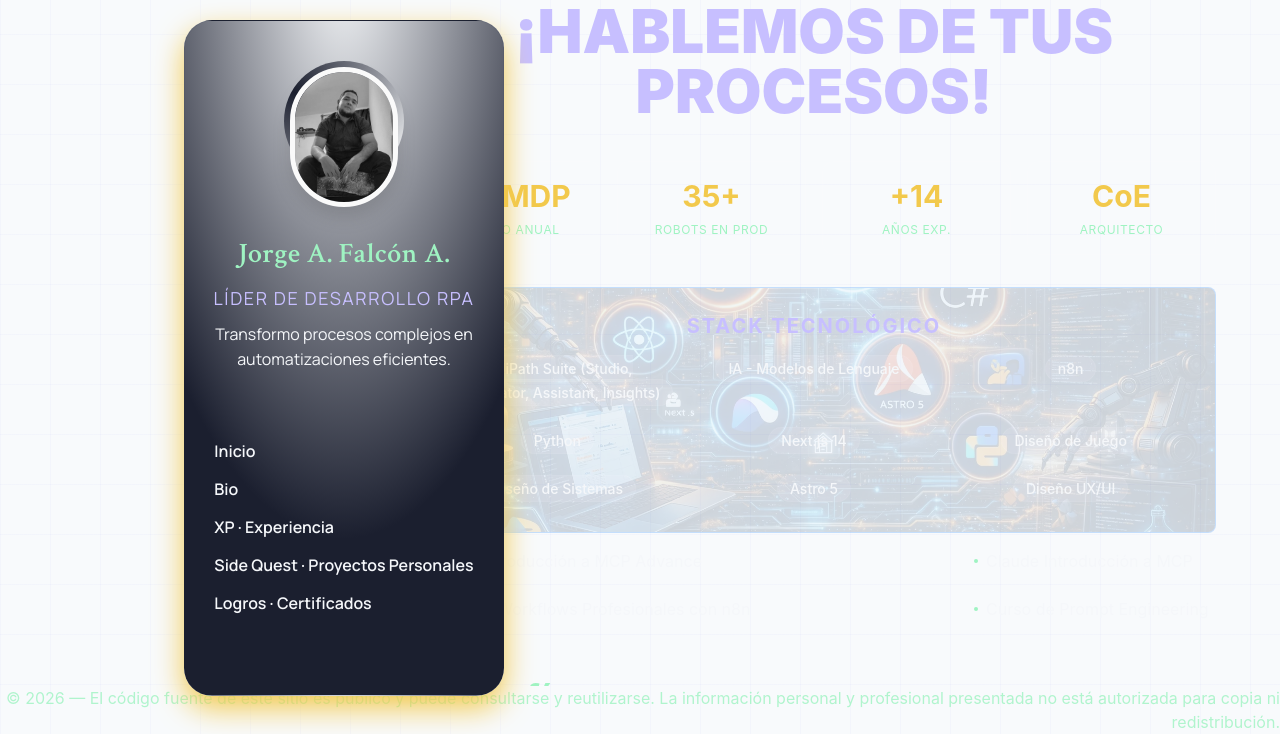
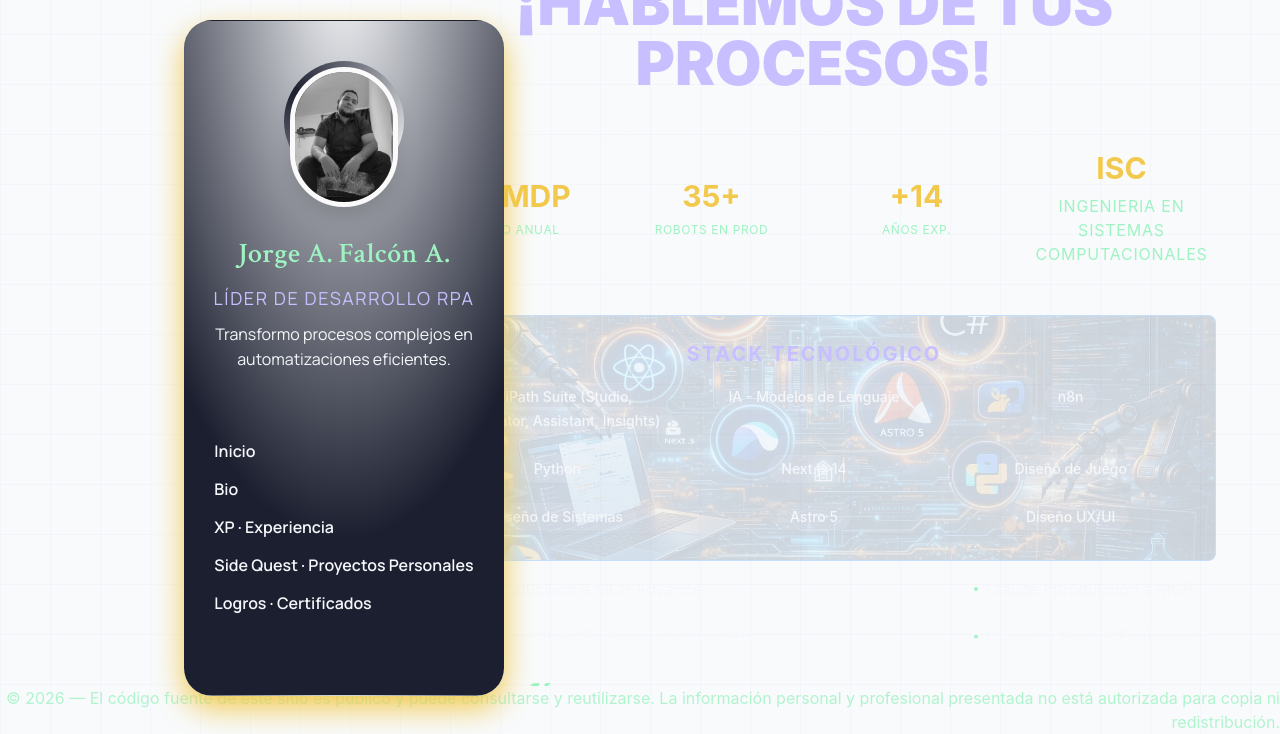
Before and after one commit to JFEspanolito/jfespanolito.dev, an Astro site: page / in a window 1280 px wide. Shown: the part 66-800 px from the top of the page. Built offline with nearby package versions, Linux system fonts and the light colour scheme; Astro itself is replaced by a stand-in of ours; no server answers.

Commit message:
update info

```diff
--- a/src/components/sections/Resume.astro
+++ b/src/components/sections/Resume.astro
@@ -88,10 +88,10 @@
         </div>
 
         <div
-          class="p-4 rounded-xl border border-white/10 bg-white/5 flex flex-col justify-center items-center hover:scale-125 transition-transform"
+          class="p-4 rounded-xl border border-white/10 bg-white/5 flex flex-col justify-center text-center items-center hover:scale-125 transition-transform"
         >
-          <span class="text-3xl font-bold text-[var(--color-resaltar)] mb-2">CoE</span>
-          <span class="text-xs uppercase tracking-wider text-[var(--color-green)]">{lang === "en" ? "Architect" : "Arquitecto"}</span>
+          <span class="text-3xl font-bold text-[var(--color-resaltar)] mb-2"> {profileInfo.sc}</span>
+          <span class="text-x uppercase tracking-wider text-[var(--color-green)]">{profileInfo.Major}</span>
         </div>
 
         <div
--- a/src/data/about.ts
+++ b/src/data/about.ts
@@ -50,6 +50,8 @@
   ES: [
     {
       role: "Líder de Desarrollo RPA",
+      sc: "ISC",
+      Major: "Ingenieria en Sistemas Computacionales",
       callToAction: "¡Hablemos de tus procesos!",
       headline: "Transformo procesos complejos en automatizaciones eficientes.",
       description: [
@@ -87,6 +89,8 @@
       name: "Jorge A. Falcón A.",
       nickname: "JFEspanolito",
       role: "RPA Development Lead",
+      sc: "CSE",
+      Major: "Computer Systems Engineering",
       callToAction: "Let's talk about your processes!",
       headline: "Transforming complex processes into efficient automations.",
       description: [
```
